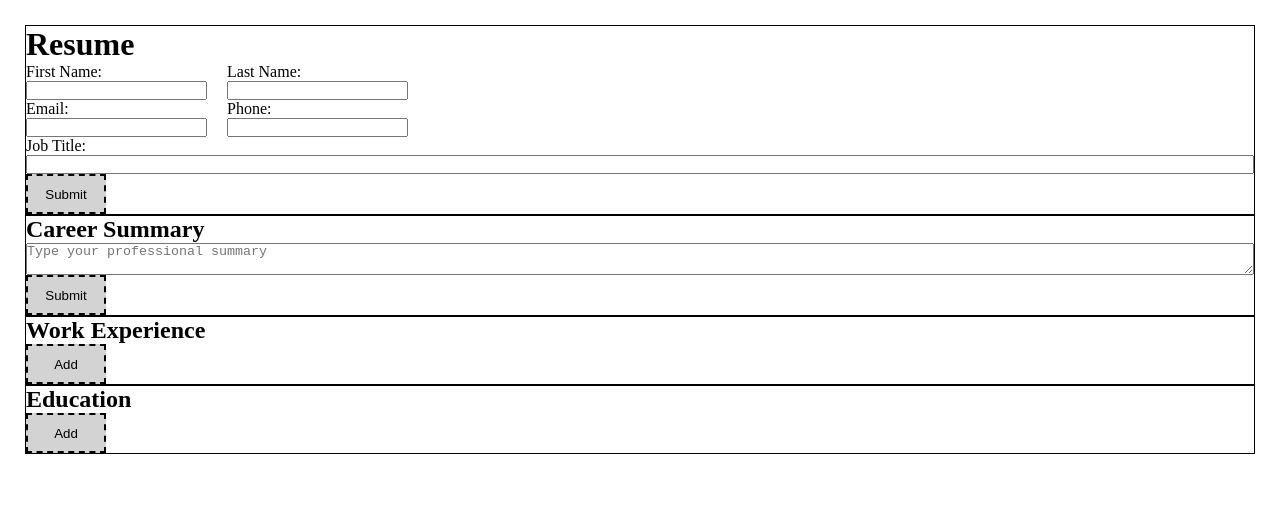
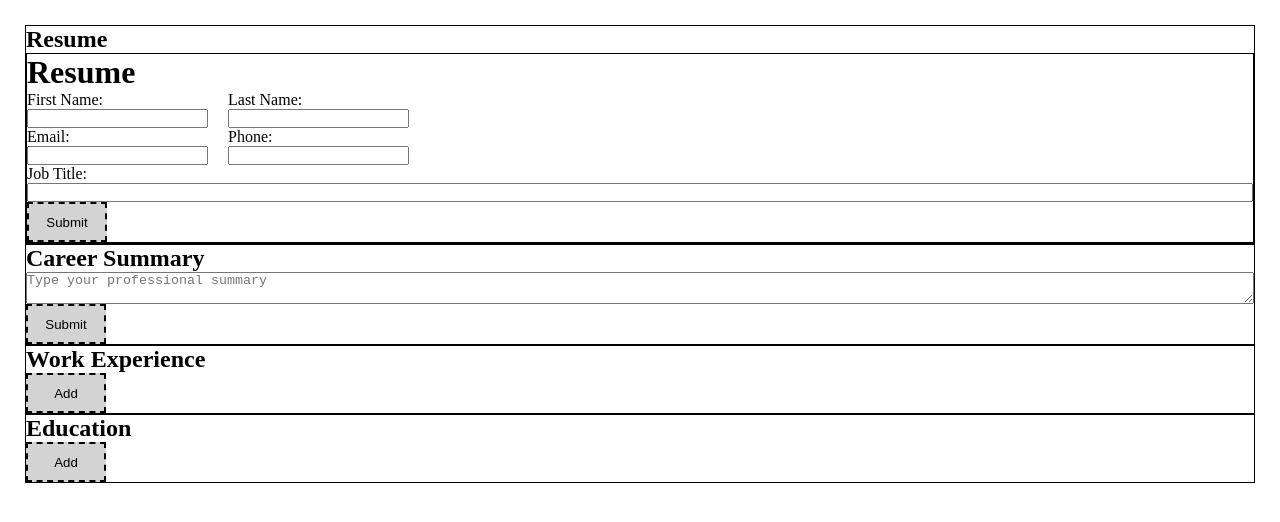
Before and after one commit to SaraToth/odin-resume-simple, a React (Vite) app: page / in a window 1280 px wide. Shown: the top 522 px of the page. Built offline with nearby package versions, Linux system fonts and the light colour scheme.

Commit message:
Refactor: GenInfo form logic into InfoForm

```diff
--- a/src/components/GenInfo.jsx
+++ b/src/components/GenInfo.jsx
@@ -1,77 +1,26 @@
 import { useState } from "react"
 import "../styles/GenInfo.css"
+import InfoForm from "./InfoForm";
 
 export default function GenInfo() {
-    const [genInfo, setGenInfo] = useState(
-        {
-            first: "",
-            last: "",
-            email: "",
-            phone: "",
-            title: "",
-        },
-    )
-
-    const handleChange = (e) => {
-        const newFormData = {
-            ...genInfo,
-            [e.target.name]: e.target.value,
-        }
-        setGenInfo(newFormData);
-    }
-
-
-    const submitGenInfo = (e) => {
-        e.preventDefault();
-        const newFormData = {
-            ...genInfo,
-            [e.target.name]: e.target.value,
-        }
-
-        setGenInfo(newFormData);
-        console.log(JSON.stringify(genInfo));
-    }
+    const [genInfo, setGenInfo] = useState({})
+    const [showGenInfoForm, setShowGenInfoForm] = useState(true);
 
     return (
         <div className="form-container-geninfo">
-            <form onSubmit={submitGenInfo}>
-                <h1>Resume</h1>
-                <div className="form-content">
+            <h2>Resume</h2>
+            <div>
+            {genInfo &&
 
-                    <div className="form-row">
-                        <div className="form-item">
-                            <label htmlFor="first">First Name:</label>
-                            <input type="text" id="first" name="first" value={genInfo.first} onChange={handleChange} required></input>
+                        // Key needs to be updated to UUID
+                        <div className="info item-container-info" key={genInfo.title}>
+                            <h2>{genInfo.first} {genInfo.last}</h2>
+                            <p>{genInfo.phone} {genInfo.email}</p>
+                            <p>{genInfo.title}</p>
                         </div>
-
-                        <div className="form-item">
-                            <label htmlFor="last">Last Name:</label>
-                            <input type="text" id="last" name="last" value={genInfo.last} onChange={handleChange} required></input>
-                        </div>
-                    </div>
-
-                    <div className="form-row">
-                        <div className="form-item">
-                            <label htmlFor="email">Email:</label>
-                            <input type="email" id="email" name="email" value={genInfo.email} onChange={handleChange} required></input>
-                        </div>
-
-                        <div className="form-item">
-                            <label htmlFor="phone">Phone:</label>
-                            <input type="phone" id="phone" name="phone" value={genInfo.phone} onChange={handleChange} required></input>
-                        </div>
-                    </div>
-
-
-                    <div className="form-item">
-                        <label htmlFor="title">Job Title:</label>
-                        <input type="text" id="title" name="title" value={genInfo.title} onChange={handleChange} required></input>
-                    </div>
-                </div>
-                <div className="form-btn">
-                    <button type="submit" className="submit-btn">Submit</button>
-                </div>
-            </form>
+                }
+            </div>
+            {showGenInfoForm && <InfoForm setGenInfo={setGenInfo} setShowGenInfoForm={setShowGenInfoForm} />}
         </div>
     )
 }
```
